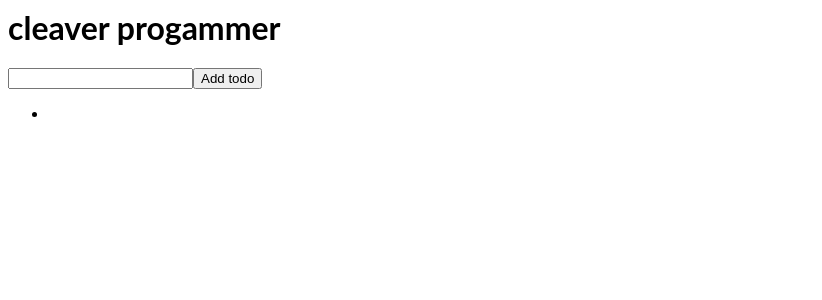
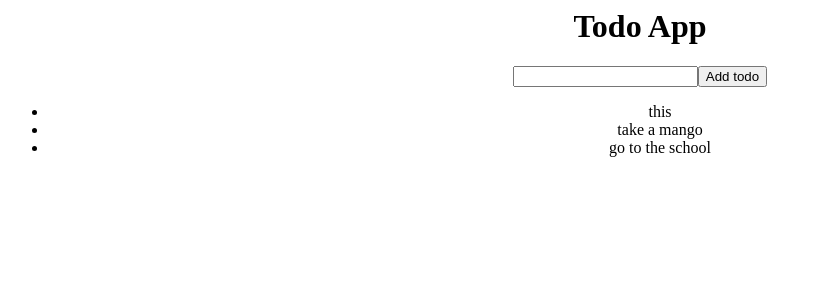
Before and after one commit to dhyanivj/Whatsapp-react, a React (Create React App) app: page / in a window 1280 px wide. Shown: the top 300 px of the page, without its empty margins (0-822 px from the left). Built offline with nearby package versions, Linux system fonts and the light colour scheme.

Commit message:
Jsx code added

```diff
--- a/src/App.js
+++ b/src/App.js
@@ -1,19 +1,32 @@
-import React, { useState} from "react";
+import React, { useState } from "react";
 import "./style.css";
 
 export default function App() {
-  const [todos, setTodos] = useState(['take a mango','go to the school']);
+  const [todo, setTodos] = useState([
+    "this ",
+    "take a mango",
+    "go to the school"
+  ]);
+  const [input, setInput] = useState("");
+
+  const addTodo = event => {
+    event.preventDefault(); //stop refeshing page
+    setTodos([...todo, input]); //add todo tat last
+    setInput('');  //blank input field
+  };
 
   return (
     <div className="App">
-    <h1>cleaver progammer</h1>
-    <input/>
-    <button>Add todo </button>
-<ul>
-<li>
-</li>
-</ul>
-
+      <h1>Todo App</h1>
+      <form>
+      <input value={input} onChange={event => setInput(event.target.value)} />
+      <button type="submit" onClick={addTodo}>Add todo </button>
+      </form>
+      <ul>
+        {todo.map(todo => (
+          <li>{todo}</li>
+        ))}
+      </ul>
     </div>
   );
 }
--- a/src/style.css
+++ b/src/style.css
@@ -1,3 +1,3 @@
-h1, p {
-  font-family: Lato;
+.App {
+  text-align: center;
 }
```
